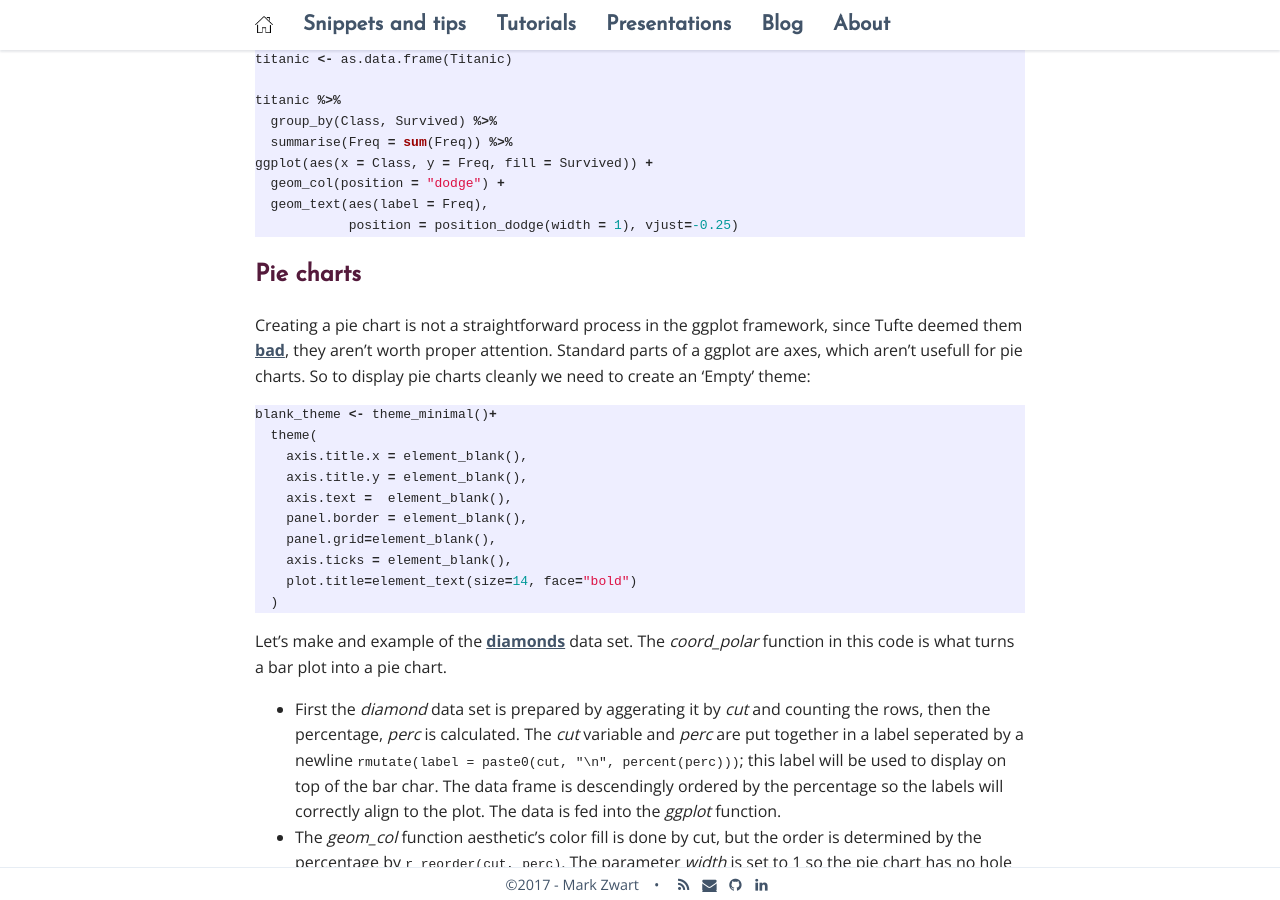
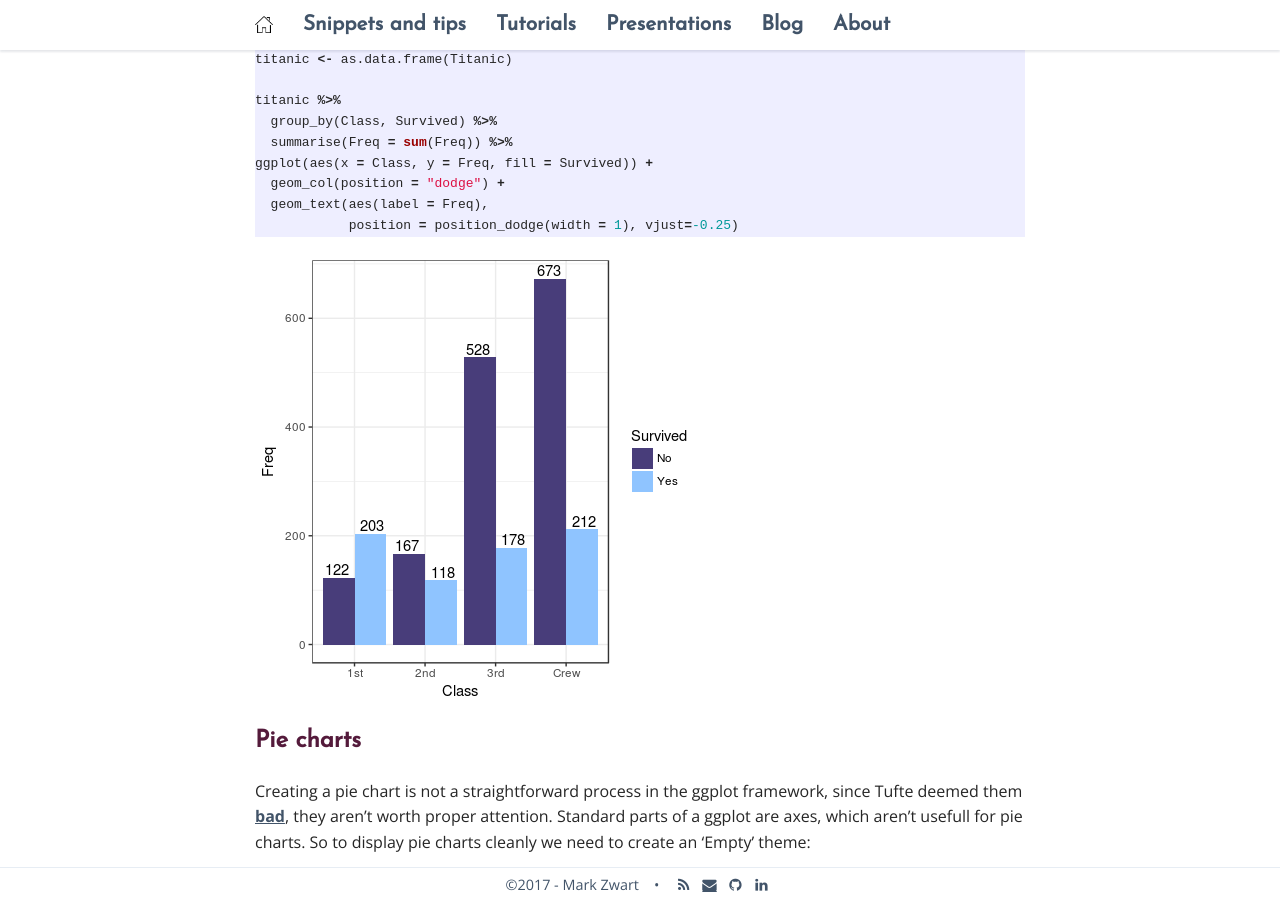
Before and after one commit to mark-me/mark-me.github.io, a Jekyll site: the page built from _pages/snippets-and-tips/graphs/graphs.md, in a window 1280 px wide and 900 px high, scrolled down 3059 px. Built offline with Jekyll 4.4.1, drawn with Linux system fonts in a browser that asks for light colours; nearby versions of some CDN libraries; comment, search, counter and statistics services are not loaded.

Commit message:
Update graphs.md

````diff
--- a/_pages/snippets-and-tips/graphs/graphs.md
+++ b/_pages/snippets-and-tips/graphs/graphs.md
@@ -83,6 +83,7 @@ ggplot(aes(x = Class, y = Freq, fill = Survived)) +
   geom_text(aes(label = Freq),
             position = position_dodge(width = 1), vjust=-0.25)
 ```
+<img src="/_pages/snippets-and-tips/graphs/bar-plot-dodge.png" alt="ggrepel" align="center"/>
 
 ## Pie charts
 
````
